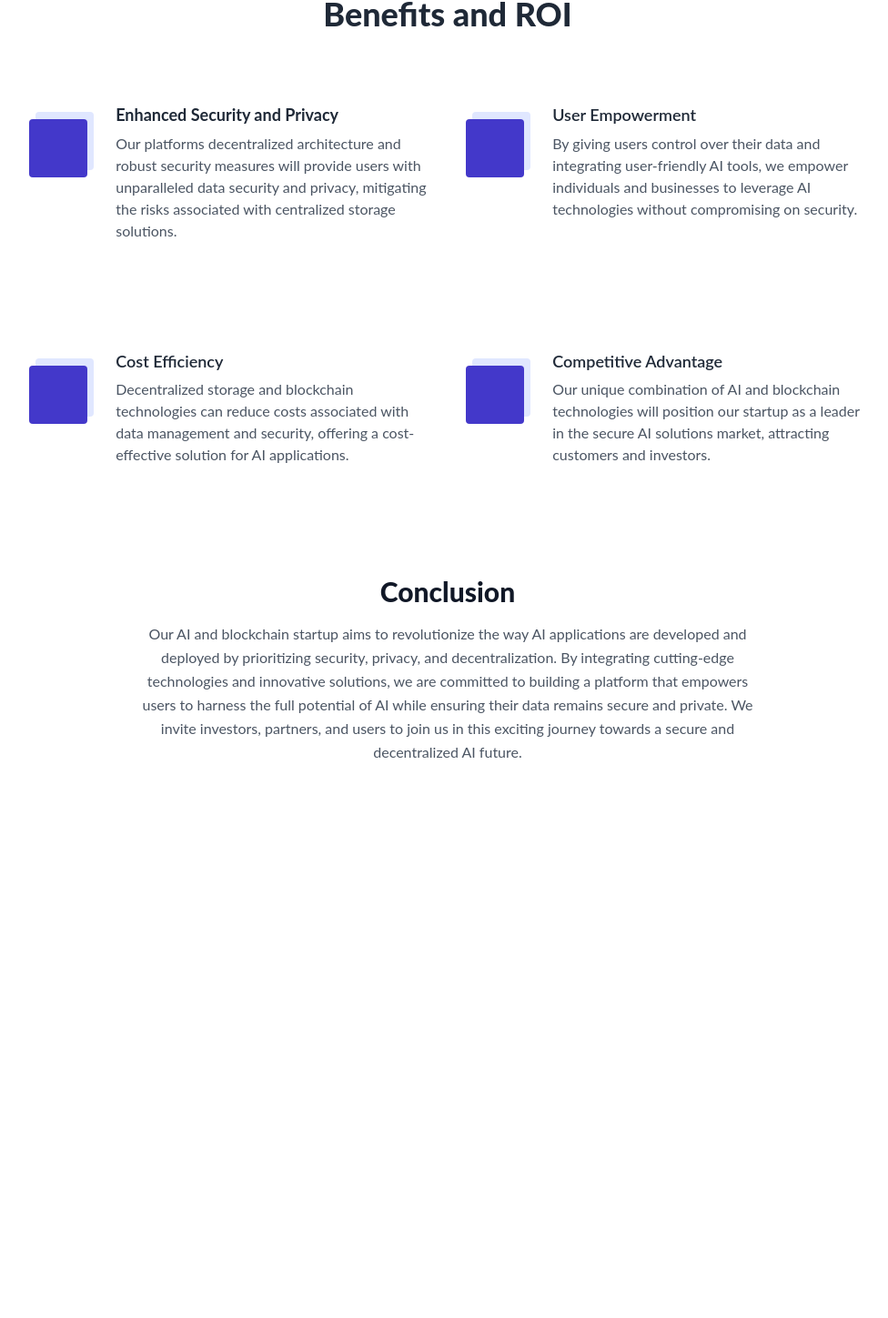
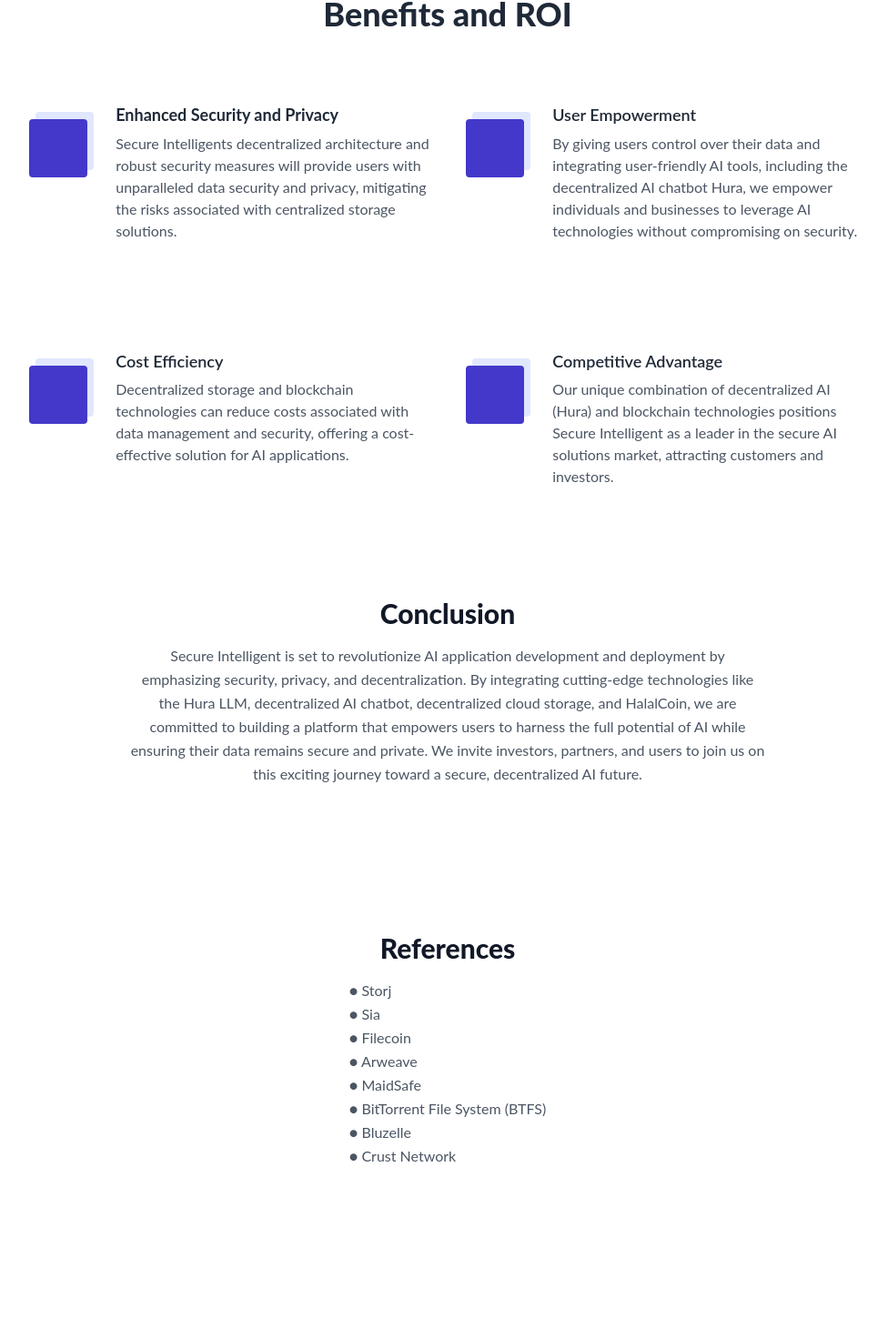
Before and after one commit to nureazambd/secureai-and-blockchain-startup, a Next.js app: page /benefits in a window 1280 px wide. Shown: the part 325-1774 px from the top of the page at 91% size, without its empty margins (148-1124 px from the left). Before the commit the page ends 1445 px from the top, so only its background shows below. Built offline with nearby package versions, Linux system fonts and the light colour scheme.

Commit message:
benefits section done

```diff
--- a/src/app/benefits/page.tsx
+++ b/src/app/benefits/page.tsx
@@ -38,10 +38,7 @@
                   <p
                     className="focus:outline-none text-base text-gray-600 leading-normal pt-2"
                   >
-                    Our platforms decentralized architecture and robust
-                    security measures will provide users with unparalleled data
-                    security and privacy, mitigating the risks associated with
-                    centralized storage solutions.
+                    Secure Intelligents decentralized architecture and robust security measures will provide users with unparalleled data security and privacy, mitigating the risks associated with centralized storage solutions.
                     <br />
                   </p>
                 </div>
@@ -65,10 +62,7 @@
                   <p
                     className="focus:outline-none text-base text-gray-600 leading-normal pt-2"
                   >
-                    By giving users control over their data and integrating
-                    user-friendly AI tools, we empower individuals and
-                    businesses to leverage AI technologies without compromising
-                    on security.
+                    By giving users control over their data and integrating user-friendly AI tools, including the decentralized AI chatbot Hura, we empower individuals and businesses to leverage AI technologies without compromising on security.
                   </p>
                 </div>
               </div>
@@ -91,9 +85,7 @@
                   <p
                     className="focus:outline-none text-base text-gray-600 leading-normal pt-2"
                   >
-                    Decentralized storage and blockchain technologies can reduce
-                    costs associated with data management and security, offering
-                    a cost-effective solution for AI applications.
+                    Decentralized storage and blockchain technologies can reduce costs associated with data management and security, offering a cost-effective solution for AI applications.
                   </p>
                 </div>
               </div>
@@ -116,9 +108,7 @@
                   <p
                     className="focus:outline-none text-base text-gray-600 leading-normal pt-2"
                   >
-                    Our unique combination of AI and blockchain technologies
-                    will position our startup as a leader in the secure AI
-                    solutions market, attracting customers and investors.
+                    Our unique combination of decentralized AI (Hura) and blockchain technologies positions Secure Intelligent as a leader in the secure AI solutions market, attracting customers and investors.
                   </p>
                 </div>
               </div>
@@ -130,15 +120,58 @@
   <div className="container px-5 py-10 mx-auto">
     <div className="flex flex-col text-center w-full mb-20">
       <h1 className="sm:text-3xl text-2xl font-extrabold title-font mb-4 text-gray-900">Conclusion</h1>
-      <p className="lg:w-2/3 mx-auto leading-relaxed text-base">Our AI and blockchain startup aims to revolutionize the way AI applications are developed and
-deployed by prioritizing security, privacy, and decentralization. By integrating cutting-edge
-technologies and innovative solutions, we are committed to building a platform that empowers
-users to harness the full potential of AI while ensuring their data remains secure and private. We
-invite investors, partners, and users to join us in this exciting journey towards a secure and
-decentralized AI future.</p>
+      <p className="lg:w-2/3 mx-auto leading-relaxed text-base">Secure Intelligent is set to revolutionize AI application development and deployment by emphasizing security, privacy, and decentralization. By integrating cutting-edge technologies like the Hura LLM, decentralized AI chatbot, decentralized cloud storage, and HalalCoin, we are committed to building a platform that empowers users to harness the full potential of AI while ensuring their data remains secure and private. We invite investors, partners, and users to join us on this exciting journey toward a secure, decentralized AI future.</p>
     </div>
   </div>
 </section>
+
+
+
+
+
+<section className="text-gray-600 body-font">
+  <div className="container px-5 py-10 mx-auto">
+    <div className="flex flex-col text-left w-full mb-20">
+      <h1 className="sm:text-3xl text-2xl font-extrabold mx-auto title-font mb-4 text-gray-900">References</h1>
+      <p className=" mx-auto leading-relaxed text-base">
+      ●	Storj<br/>
+●	Sia<br/>
+●	Filecoin<br/>
+●	Arweave<br/>
+●	MaidSafe<br/>
+●	BitTorrent File System (BTFS)<br/>
+●	Bluzelle<br/>
+●	Crust Network<br/>
+
+      </p>
+    </div>
+  </div>
+</section>
+
+<section className="text-gray-600 body-font">
+  <div className="container px-5 py-10 mx-auto">
+    <div className="flex flex-col text-left w-full mb-20">
+      <h1 className="sm:text-3xl text-2xl font-extrabold mx-auto title-font mb-4 text-gray-900">Appendices</h1>
+      <h1 className="sm:text-lg text-lg font-normal mx-auto title-font mb-4 text-gray-900">Appendix A: Glossary</h1>
+
+      <p className=" mx-auto leading-relaxed text-base">
+      ●	AI (Artificial Intelligence): The simulation of human intelligence processes by machines, especially computer systems.<br/>
+●	Blockchain: A decentralized, distributed ledger technology that records transactions across many computers securely and transparently.<br/>
+●	LLM (Large Language Model): A type of AI model trained on vast amounts of text data to understand and generate human-like language.<br/>
+●	Decentralized Cloud Storage: A storage solution that distributes data across a network of nodes, ensuring security, redundancy, and privacy.<br/>
+●	Native Cryptocurrency: A digital currency specifically designed to be used within a particular platform or ecosystem.<br/>
+
+
+      </p>
+    </div>
+  </div>
+</section>
+
+
+
+
+
+
       </div>
     </div>
   );
```
